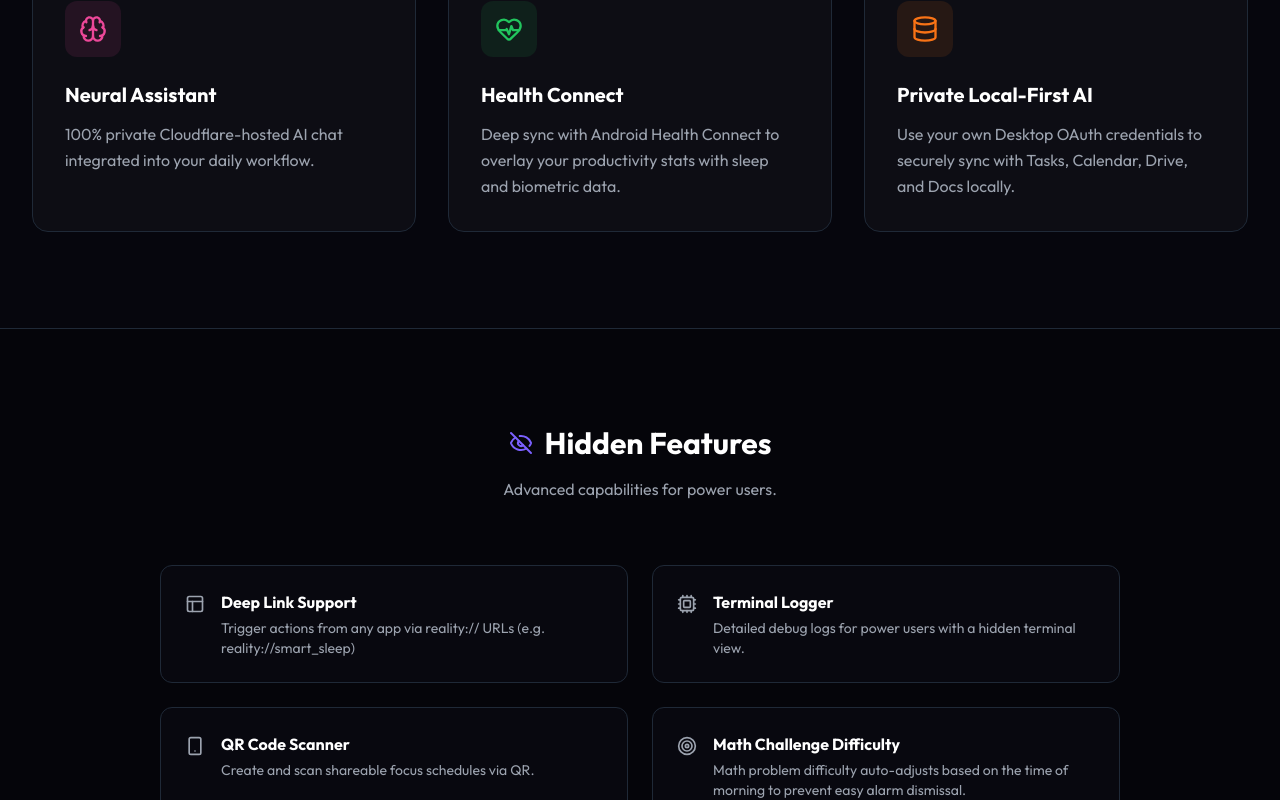
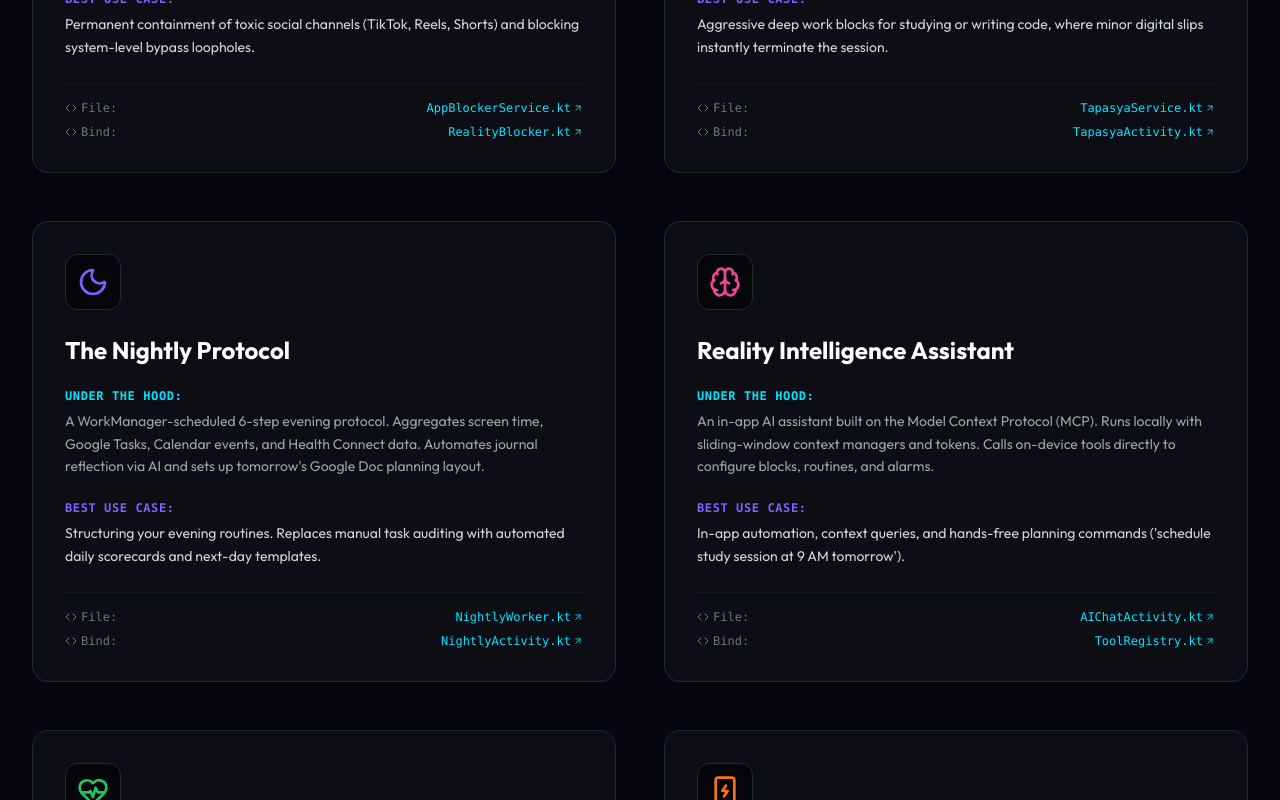
Before and after one commit to pawanwashudev-official/Reality, a Next.js app in the folder website/: page / in a window 1280 px wide. Shown: the part 1880-2680 px from the top of the page. Built offline with nearby package versions, Linux system fonts and the light colour scheme; no server answers.

Commit message:
docs: update README with technical deep-dives, add project landing page, and refine ABOUT.md documentation.

```diff
--- a/website/src/app/page.tsx
+++ b/website/src/app/page.tsx
@@ -2,7 +2,28 @@ import React from 'react';
 import Link from 'next/link';
 import HeroActions from './HeroActions';
 
-import { Download, Star, Shield, Lock, Brain, Smartphone, Database, HeartPulse, Moon, Zap, CheckCircle, Crosshair, Target, EyeOff, Layout, FileText, SmartphoneCharging, Cpu } from 'lucide-react';
+import {
+  Download,
+  Star,
+  Shield,
+  Lock,
+  Brain,
+  Smartphone,
+  Database,
+  HeartPulse,
+  Moon,
+  Zap,
+  CheckCircle,
+  Crosshair,
+  Target,
+  EyeOff,
+  Layout,
+  FileText,
+  SmartphoneCharging,
+  Cpu,
+  ArrowUpRight,
+  Code
+} from 'lucide-react';
 
 export default async function Home() {
 
@@ -102,51 +123,89 @@ export default async function Home() {
         </div>
       </section>
 
-      {/* Features Grid */}
+      {/* Core Features Deep Dive Section */}
       <section className="py-24 bg-neural-card/30 relative z-10 border-b border-gray-800">
         <div className="max-w-7xl mx-auto px-4 sm:px-6 lg:px-8">
           <div className="text-center mb-16">
-            <h2 className="text-3xl font-bold text-white mb-4">Core Architecture</h2>
-            <div className="h-1 w-20 bg-gradient-to-r from-neural-cyan to-neural-purple mx-auto rounded-full"></div>
+            <h2 className="text-4xl font-extrabold text-white mb-4">Core Feature Specifications</h2>
+            <p className="text-gray-400 max-w-2xl mx-auto font-mono text-sm">Honest documentation of capabilities, use cases, and technical audit links.</p>
+            <div className="h-1 w-20 bg-gradient-to-r from-neural-cyan to-neural-purple mx-auto rounded-full mt-4"></div>
           </div>
 
-          <div className="grid grid-cols-1 md:grid-cols-2 lg:grid-cols-3 gap-8">
-            <FeatureCard
-              icon={<Zap className="text-neural-cyan" size={28} />}
-              title="Tapasya (Focus Mode)"
-              desc="Amoled-optimized, military-grade distraction blocking. Neural sync allows automated Do Not Disturb sessions."
-              colorClass="group-hover:border-neural-cyan bg-neural-cyan/10"
+          <div className="grid grid-cols-1 lg:grid-cols-2 gap-12">
+
+            {/* Blocker & Strict Mode */}
+            <DetailedFeatureCard
+              icon={<Lock className="text-blue-500" size={32} />}
+              title="Strict Mode App Blocker"
+              underTheHood="Operates via accessibility window lifecycle tracking. Intercepts layouts to prevent settings manipulation and force-stops. Utilizes native Device Administration to block uninstalls."
+              bestUseCases="Permanent containment of toxic social channels (TikTok, Reels, Shorts) and blocking system-level bypass loopholes."
+              fileName="AppBlockerService.kt"
+              fileGithubLink="https://github.com/pawanwashudev-official/Reality/blob/main/app/src/main/java/com/neubofy/reality/services/AppBlockerService.kt"
+              associatedFileName="RealityBlocker.kt"
+              associatedFileGithubLink="https://github.com/pawanwashudev-official/Reality/blob/main/app/src/main/java/com/neubofy/reality/blockers/RealityBlocker.kt"
             />
-            <FeatureCard
-              icon={<Moon className="text-neural-purple" size={28} />}
-              title="Nightly Protocol"
-              desc="End-of-day sequence that forces reflection, auto-generates professional PDF logs, and syncs tasks to G-Drive."
-              colorClass="group-hover:border-neural-purple bg-neural-purple/10"
+
+            {/* Tapasya (Focus Mode) */}
+            <DetailedFeatureCard
+              icon={<Zap className="text-neural-cyan" size={32} />}
+              title="Tapasya (Neural Focus)"
+              underTheHood="Amoled-optimized focus sessions. Enforces a 15-minute chunk requirement ('Effective Time'). Any unauthorized exit immediately triggers lock penalties. Supports QR code exports for offline group focus syncing."
+              bestUseCases="Aggressive deep work blocks for studying or writing code, where minor digital slips instantly terminate the session."
+              fileName="TapasyaService.kt"
+              fileGithubLink="https://github.com/pawanwashudev-official/Reality/blob/main/app/src/main/java/com/neubofy/reality/services/TapasyaService.kt"
+              associatedFileName="TapasyaActivity.kt"
+              associatedFileGithubLink="https://github.com/pawanwashudev-official/Reality/blob/main/app/src/main/java/com/neubofy/reality/ui/activity/TapasyaActivity.kt"
             />
-             <FeatureCard
-              icon={<Lock className="text-blue-500" size={28} />}
-              title="Strict Mode OS"
-              desc="Impossible-to-bypass app blocking, screen-overlay prevention, and anti-uninstall security layer."
-              colorClass="group-hover:border-blue-500 bg-blue-500/10"
+
+            {/* Nightly Protocol */}
+            <DetailedFeatureCard
+              icon={<Moon className="text-neural-purple" size={32} />}
+              title="The Nightly Protocol"
+              underTheHood="A WorkManager-scheduled 6-step evening protocol. Aggregates screen time, Google Tasks, Calendar events, and Health Connect data. Automates journal reflection via AI and sets up tomorrow's Google Doc planning layout."
+              bestUseCases="Structuring your evening routines. Replaces manual task auditing with automated daily scorecards and next-day templates."
+              fileName="NightlyWorker.kt"
+              fileGithubLink="https://github.com/pawanwashudev-official/Reality/blob/main/app/src/main/java/com/neubofy/reality/workers/NightlyWorker.kt"
+              associatedFileName="NightlyActivity.kt"
+              associatedFileGithubLink="https://github.com/pawanwashudev-official/Reality/blob/main/app/src/main/java/com/neubofy/reality/ui/activity/NightlyActivity.kt"
             />
-            <FeatureCard
-              icon={<Brain className="text-pink-500" size={28} />}
-              title="Neural Assistant"
-              desc="100% private Cloudflare-hosted AI chat integrated into your daily workflow."
-              colorClass="group-hover:border-pink-500 bg-pink-500/10"
+
+            {/* AI Assistant */}
+            <DetailedFeatureCard
+              icon={<Brain className="text-pink-500" size={32} />}
+              title="Reality Intelligence Assistant"
+              underTheHood="An in-app AI assistant built on the Model Context Protocol (MCP). Runs locally with sliding-window context managers and tokens. Calls on-device tools directly to configure blocks, routines, and alarms."
+              bestUseCases="In-app automation, context queries, and hands-free planning commands ('schedule study session at 9 AM tomorrow')."
+              fileName="AIChatActivity.kt"
+              fileGithubLink="https://github.com/pawanwashudev-official/Reality/blob/main/app/src/main/java/com/neubofy/reality/ui/activity/AIChatActivity.kt"
+              associatedFileName="ToolRegistry.kt"
+              associatedFileGithubLink="https://github.com/pawanwashudev-official/Reality/blob/main/app/src/main/java/com/neubofy/reality/utils/ToolRegistry.kt"
             />
-             <FeatureCard
-              icon={<HeartPulse className="text-green-500" size={28} />}
-              title="Health Connect"
-              desc="Deep sync with Android Health Connect to overlay your productivity stats with sleep and biometric data."
-              colorClass="group-hover:border-green-500 bg-green-500/10"
+
+            {/* Health Connect */}
+            <DetailedFeatureCard
+              icon={<HeartPulse className="text-green-500" size={32} />}
+              title="Health Connect Integration"
+              underTheHood="Queries Android's Health Connect APIs on-device to read step count, active energy expenditures, and sleep stages. Overlays biometric analytics with productivity output graphs without external cloud tracking."
+              bestUseCases="Correlating physiological variables (deep sleep duration, heart rate) directly with daytime focus performance metrics."
+              fileName="HealthManager.kt"
+              fileGithubLink="https://github.com/pawanwashudev-official/Reality/blob/main/app/src/main/java/com/neubofy/reality/health/HealthManager.kt"
+              associatedFileName="HealthDashboardActivity.kt"
+              associatedFileGithubLink="https://github.com/pawanwashudev-official/Reality/blob/main/app/src/main/java/com/neubofy/reality/ui/activity/HealthDashboardActivity.kt"
             />
-             <FeatureCard
-              icon={<Database className="text-orange-500" size={28} />}
-              title="Private Local-First AI"
-              desc="Use your own Desktop OAuth credentials to securely sync with Tasks, Calendar, Drive, and Docs locally."
-              colorClass="group-hover:border-orange-500 bg-orange-500/10"
+
+            {/* Sleep & Math Alarm */}
+            <DetailedFeatureCard
+              icon={<SmartphoneCharging className="text-orange-500" size={32} />}
+              title="Math-Based Wakeup Alarms"
+              underTheHood="Native AlarmManager configurations. Intercepts screen-overlays and back presses during ringing. Prompts math challenges that increase in difficulty if configured for early mornings."
+              bestUseCases="Ensuring immediate wakeups for users who suffer from severe morning sleep inertia or frequently snooze alarms."
+              fileName="WakeupAlarmService.kt"
+              fileGithubLink="https://github.com/pawanwashudev-official/Reality/blob/main/app/src/main/java/com/neubofy/reality/services/WakeupAlarmService.kt"
+              associatedFileName="WakeupAlarmRingingActivity.kt"
+              associatedFileGithubLink="https://github.com/pawanwashudev-official/Reality/blob/main/app/src/main/java/com/neubofy/reality/ui/activity/WakeupAlarmRingingActivity.kt"
             />
+
           </div>
         </div>
       </section>
@@ -156,18 +215,40 @@ export default async function Home() {
          <div className="max-w-5xl mx-auto px-4 sm:px-6 lg:px-8">
              <div className="text-center mb-16">
                 <h2 className="text-3xl font-bold text-white mb-4 flex justify-center items-center gap-3">
-                   <EyeOff className="text-neural-purple" /> Hidden Features
+                   <EyeOff className="text-neural-purple" /> Power User Features
                 </h2>
-                <p className="text-gray-400">Advanced capabilities for power users.</p>
+                <p className="text-gray-400 font-mono text-sm">Advanced system hooks and diagnostic utilities.</p>
              </div>
 
              <div className="grid md:grid-cols-2 gap-6">
-                 <HiddenFeatureCard title="Deep Link Support" desc="Trigger actions from any app via reality:// URLs (e.g. reality://smart_sleep)" icon={<Layout size={20}/>} />
-                 <HiddenFeatureCard title="Terminal Logger" desc="Detailed debug logs for power users with a hidden terminal view." icon={<Cpu size={20}/>} />
-                 <HiddenFeatureCard title="QR Code Scanner" desc="Create and scan shareable focus schedules via QR." icon={<Smartphone size={20}/>} />
-                 <HiddenFeatureCard title="Math Challenge Difficulty" desc="Math problem difficulty auto-adjusts based on the time of morning to prevent easy alarm dismissal." icon={<Target size={20}/>} />
-                 <HiddenFeatureCard title="Penalty Overlay" desc="Displays custom penalty durations when blocked apps are accessed." icon={<Crosshair size={20}/>} />
-                 <HiddenFeatureCard title="Planning Pad" desc="Free-form planning interface with voice-to-text input that auto-syncs to Google Docs." icon={<FileText size={20}/>} />
+                 <HiddenFeatureCard
+                   title="Deep Link Support"
+                   desc="Trigger commands from automation tools via reality:// URLs (e.g. reality://smart_sleep)."
+                   icon={<Layout size={20}/>}
+                   file="ShortcutActivity.kt"
+                   githubLink="https://github.com/pawanwashudev-official/Reality/blob/main/app/src/main/java/com/neubofy/reality/ui/activity/ShortcutActivity.kt"
+                 />
+                 <HiddenFeatureCard
+                   title="Terminal Logger"
+                   desc="Detailed file-logging systems for power debugging with custom file output capabilities."
+                   icon={<Cpu size={20}/>}
+                   file="CrashLogger.kt"
+                   githubLink="https://github.com/pawanwashudev-official/Reality/blob/main/app/src/main/java/com/neubofy/reality/CrashLogger.kt"
+                 />
+                 <HiddenFeatureCard
+                   title="QR Focus Sync"
+                   desc="Scan and synchronize focus timetables offline using dynamic camera scanning layouts."
+                   icon={<Smartphone size={20}/>}
+                   file="QRScannerActivity.kt"
+                   githubLink="https://github.com/pawanwashudev-official/Reality/blob/main/app/src/main/java/com/neubofy/reality/ui/activity/QRScannerActivity.kt"
+                 />
+                 <HiddenFeatureCard
+                   title="Cinematic Customization"
+                   desc="Configure fonts, widgets, and AMOLED-safe dark modes with custom vector configurations."
+                   icon={<Target size={20}/>}
+                   file="AppearanceActivity.kt"
+                   githubLink="https://github.com/pawanwashudev-official/Reality/blob/main/app/src/main/java/com/neubofy/reality/ui/activity/AppearanceActivity.kt"
+                 />
              </div>
          </div>
       </section>
@@ -182,7 +263,7 @@ export default async function Home() {
                      <Cpu className="text-neural-cyan" /> Technical Stack
                   </h2>
                   <div className="bg-black/50 p-6 rounded-xl border border-gray-800 font-mono text-sm space-y-3">
-                     <TechRow label="Platform" value="Android 8.0+ (API 26 to 35)" />
+                     <TechRow label="Platform" value="Android 8.0+ (API 26 to 36)" />
                      <TechRow label="Language" value="Kotlin 100% (type-safe)" />
                      <TechRow label="UI Framework" value="AndroidX + Material3" />
                      <TechRow label="Database" value="Room ORM + SQLite" />
@@ -257,48 +338,8 @@ export default async function Home() {
          </div>
       </section>
 
-      {/* Getting Started Section */}
+      {/* Google Cloud Credential Guide Section */}
       <section className="py-24 bg-neural-card/30 border-b border-gray-800">
-         <div className="max-w-4xl mx-auto px-4 sm:px-6 lg:px-8">
-             <div className="text-center mb-12">
-                <h2 className="text-3xl font-bold text-white mb-4">Getting Started</h2>
-             </div>
-
-             <div className="grid md:grid-cols-2 gap-8">
-                 <div className="bg-black/40 p-8 rounded-2xl border border-gray-800">
-                     <h3 className="text-xl font-bold text-white mb-4 flex items-center gap-2">
-                         <span className="w-6 h-6 rounded-full bg-neural-cyan text-black flex items-center justify-center text-sm">1</span>
-                         Initial Setup (5 mins)
-                     </h3>
-                     <ul className="space-y-3 text-gray-400">
-                         <li>• Complete Security Intro & Onboarding</li>
-                         <li>• Grant Accessibility + Overlay + Usage Stats</li>
-                         <li>• Add Apps to Blocklist</li>
-                         <li>• Set Focus Hours Schedule</li>
-                         <li>• Enjoy Private Built-in AI</li>
-                     </ul>
-                 </div>
-
-                 <div className="bg-black/40 p-8 rounded-2xl border border-gray-800">
-                     <h3 className="text-xl font-bold text-white mb-4 flex items-center gap-2">
-                         <span className="w-6 h-6 rounded-full bg-neural-purple text-white flex items-center justify-center text-sm">2</span>
-                         Power User (15 mins)
-                     </h3>
-                     <ul className="space-y-3 text-gray-400">
-                         <li>• Connect Google Account (Tasks, Cal, Drive)</li>
-                         <li>• Configure Neural Protocol settings</li>
-                         <li>• Enable Health Connect sync</li>
-                         <li>• Customize Cinematic Appearance Theme</li>
-                         <li>• Import existing backups</li>
-                     </ul>
-                 </div>
-             </div>
-         </div>
-      </section>
-
-
-      {/* Google Cloud Credential Guide Section */}
-      <section className="py-24 bg-neural-bg border-b border-gray-800">
          <div className="max-w-4xl mx-auto px-4 sm:px-6 lg:px-8">
              <div className="text-center mb-12">
                 <h2 className="text-3xl font-bold text-white mb-4">Own Your Data</h2>
@@ -326,7 +367,10 @@ export default async function Home() {
                      </div>
                      <div className="border-l-2 border-blue-500 pl-6">
                          <h4 className="text-lg font-bold text-white mb-2">4. Connect in Reality</h4>
-                         <p className="text-gray-400">Open Reality, go to Settings &gt; Integrations &gt; Google Setup. Paste your Client ID and Client Secret, and authenticate. Your personal sync is now active!</p>
+                         <p className="text-gray-400 mb-4">Open Reality, go to Settings &gt; Integrations &gt; Google Setup. Paste your Client ID and Client Secret, and authenticate. Your personal sync is now active!</p>
+                         <p className="text-xs text-gray-500 font-mono">
+                           Verified in: <a href="https://github.com/pawanwashudev-official/Reality/blob/main/app/src/main/java/com/neubofy/reality/google/GoogleAuthManager.kt" target="_blank" rel="noopener noreferrer" className="text-neural-cyan hover:underline flex items-center gap-1 inline-flex">GoogleAuthManager.kt <ArrowUpRight size={10}/></a>
+                         </p>
                      </div>
                  </div>
              </div>
@@ -351,30 +395,94 @@ export default async function Home() {
   );
 }
 
-function FeatureCard({ icon, title, desc, colorClass }: { icon: React.ReactNode, title: string, desc: string, colorClass: string }) {
+interface DetailedCardProps {
+  icon: React.ReactNode;
+  title: string;
+  underTheHood: string;
+  bestUseCases: string;
+  fileName: string;
+  fileGithubLink: string;
+  associatedFileName: string;
+  associatedFileGithubLink: string;
+}
+
+function DetailedFeatureCard({
+  icon,
+  title,
+  underTheHood,
+  bestUseCases,
+  fileName,
+  fileGithubLink,
+  associatedFileName,
+  associatedFileGithubLink
+}: DetailedCardProps) {
   return (
-      <div className={`bg-neural-card border border-gray-800 p-8 rounded-2xl transition-colors duration-300 group hover:border-gray-600 ${colorClass.split(' ')[0]}`}>
-         <div className={`w-14 h-14 rounded-xl flex items-center justify-center mb-6 group-hover:scale-110 transition-transform duration-300 ${colorClass.split(' ')[1]}`}>
+    <div className="bg-neural-card border border-gray-800 p-8 rounded-2xl transition-colors duration-300 hover:border-gray-700 flex flex-col justify-between">
+      <div>
+        <div className="w-14 h-14 rounded-xl flex items-center justify-center mb-6 bg-neural-bg border border-gray-800">
           {icon}
         </div>
-         <h3 className="text-xl font-bold text-white mb-3">{title}</h3>
-         <p className="text-gray-400 leading-relaxed">
-         {desc}
-         </p>
+        <h3 className="text-2xl font-bold text-white mb-4">{title}</h3>
+
+        <div className="mb-4">
+          <span className="text-xs uppercase font-bold text-neural-cyan tracking-wider font-mono">Under the Hood:</span>
+          <p className="text-sm text-gray-400 mt-1 leading-relaxed">{underTheHood}</p>
         </div>
-   )
+
+        <div className="mb-6">
+          <span className="text-xs uppercase font-bold text-neural-purple tracking-wider font-mono">Best Use Case:</span>
+          <p className="text-sm text-gray-300 mt-1 leading-relaxed">{bestUseCases}</p>
+        </div>
+      </div>
+
+      <div className="pt-4 border-t border-gray-900 mt-auto flex flex-col gap-2 font-mono text-xs text-gray-500">
+        <div className="flex items-center gap-1.5 justify-between">
+          <span className="flex items-center gap-1"><Code size={12}/> File:</span>
+          <a href={fileGithubLink} target="_blank" rel="noopener noreferrer" className="text-neural-cyan hover:underline flex items-center gap-0.5">
+            {fileName} <ArrowUpRight size={10}/>
+          </a>
+        </div>
+
+        <div className="flex items-center gap-1.5 justify-between">
+          <span className="flex items-center gap-1"><Code size={12}/> Bind:</span>
+          <a href={associatedFileGithubLink} target="_blank" rel="noopener noreferrer" className="text-neural-cyan hover:underline flex items-center gap-0.5">
+            {associatedFileName} <ArrowUpRight size={10}/>
+          </a>
+        </div>
+      </div>
+    </div>
+  );
 }
 
-function HiddenFeatureCard({ icon, title, desc }: { icon: React.ReactNode, title: string, desc: string }) {
+function HiddenFeatureCard({
+  icon,
+  title,
+  desc,
+  file,
+  githubLink
+}: {
+  icon: React.ReactNode,
+  title: string,
+  desc: string,
+  file: string,
+  githubLink: string
+}) {
   return (
-        <div className="bg-neural-card/50 border border-gray-800 p-6 rounded-xl flex gap-4 hover:bg-neural-card transition-colors">
+    <div className="bg-neural-card/50 border border-gray-800 p-6 rounded-xl flex gap-4 hover:bg-neural-card transition-colors items-start justify-between">
+      <div className="flex gap-4">
         <div className="mt-1 text-gray-400">{icon}</div>
         <div>
           <h4 className="text-white font-bold mb-1">{title}</h4>
-                <p className="text-sm text-gray-400">{desc}</p>
+          <p className="text-sm text-gray-400 leading-relaxed">{desc}</p>
         </div>
       </div>
-    )
+      <div className="text-right flex-shrink-0">
+        <a href={githubLink} target="_blank" rel="noopener noreferrer" className="text-[10px] font-mono text-neural-cyan hover:underline flex items-center gap-0.5 mt-1">
+          {file} <ArrowUpRight size={8}/>
+        </a>
+      </div>
+    </div>
+  );
 }
 
 function TechRow({ label, value }: { label: string, value: string }) {
@@ -383,7 +491,7 @@ function TechRow({ label, value }: { label: string, value: string }) {
       <span className="text-gray-500">{label}</span>
       <span className="text-gray-300 text-right">{value}</span>
     </div>
-    )
+  );
 }
 
 function ListItem({ text }: { text: string }) {
@@ -392,5 +500,5 @@ function ListItem({ text }: { text: string }) {
       <span className="text-neural-cyan mt-1"><CheckCircle size={16} /></span>
       <span className="text-gray-300">{text}</span>
     </li>
-   )
+  );
 }
```
Also changed, not shown: 2 other files (tests, documents, lock files or other folders). Lines whose indentation alone changed are shown as unchanged.
